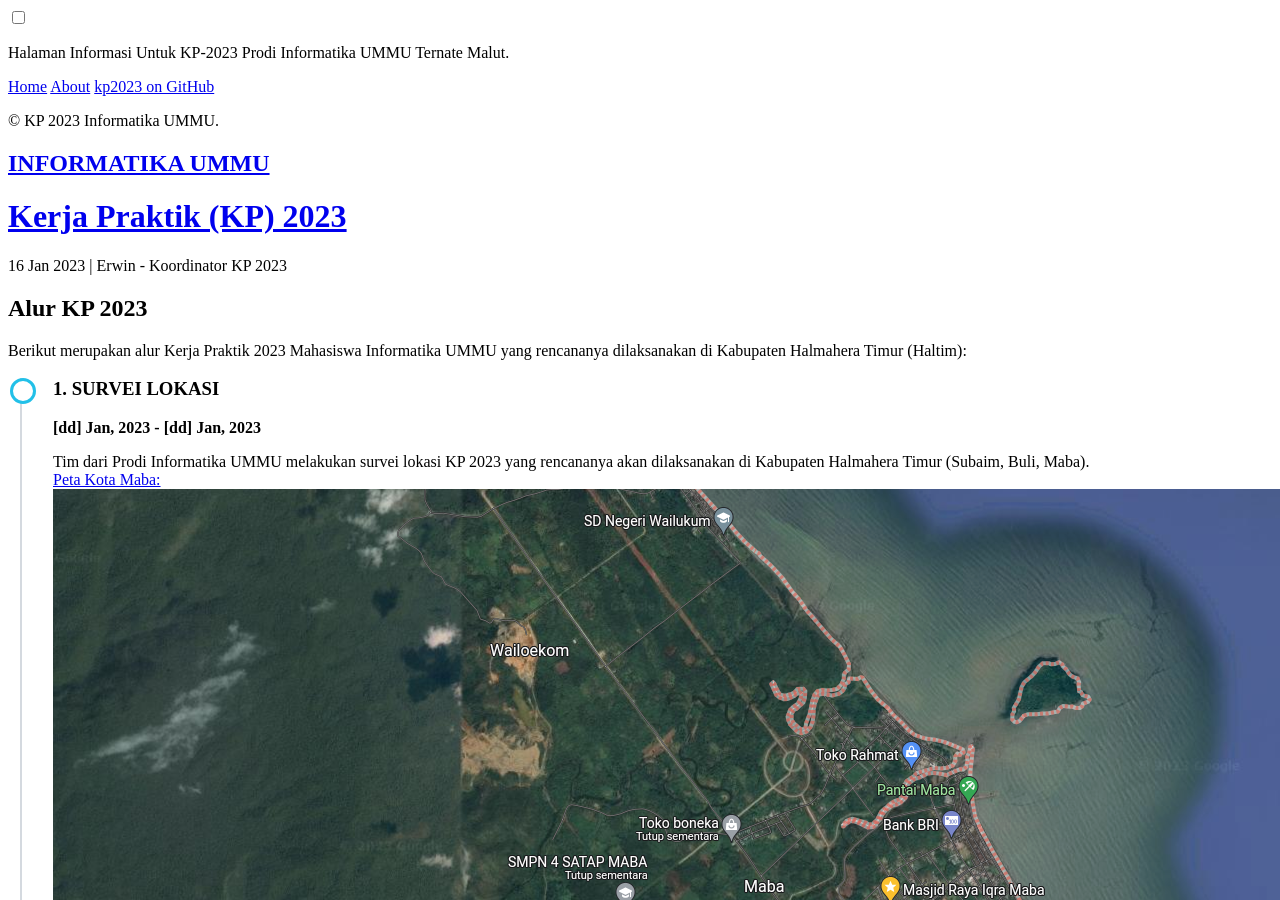
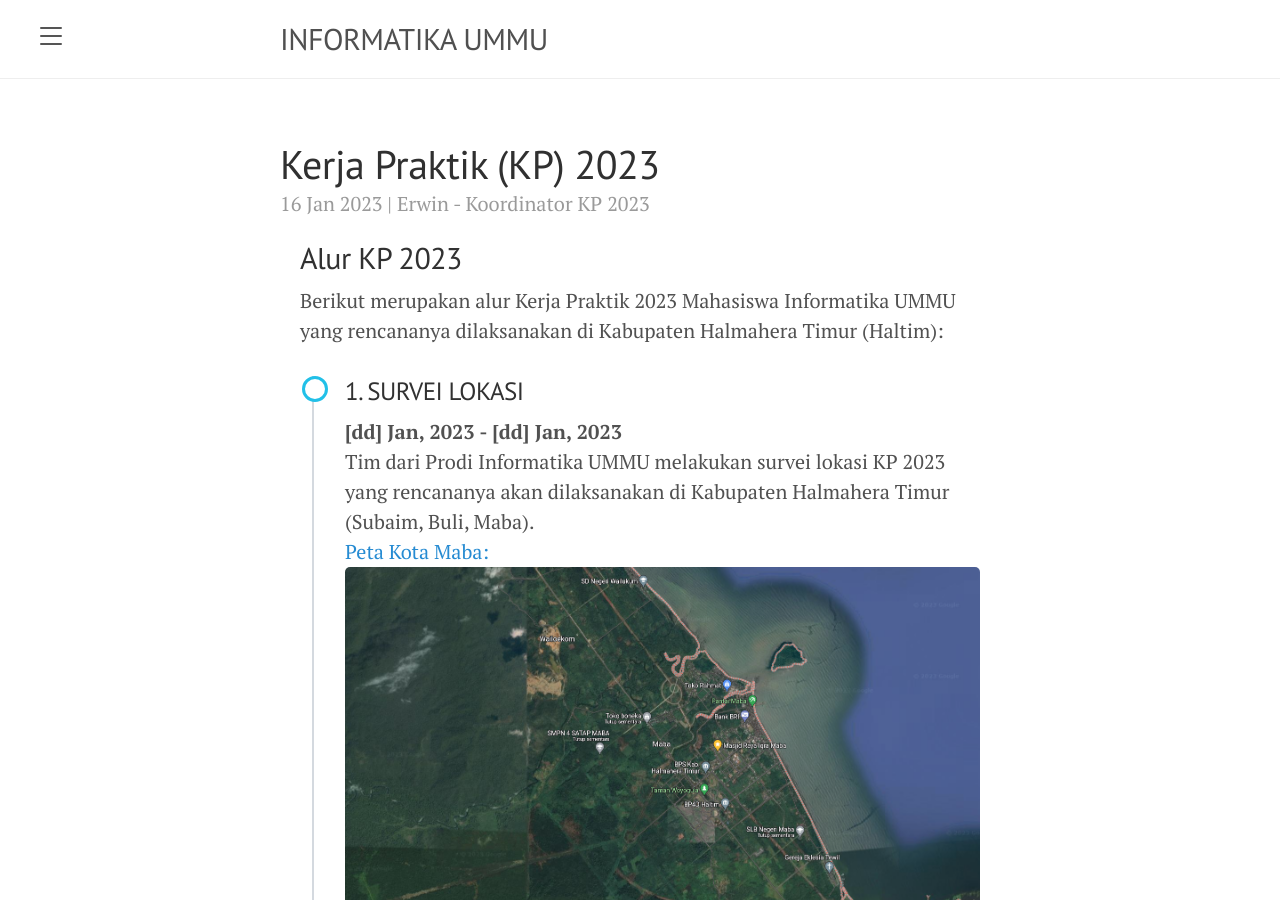
Before and after one commit to infoummu/kp2023, a Jekyll site: the page built from index.html, in a window 1280 px wide and 900 px high. Built offline with Jekyll 4.4.1, drawn with Linux system fonts in a browser that asks for light colours; the list of posts is cut into pages by our own code.

Commit message:
Fix Post Infomasi KP 2023 v3

```diff
--- a/_config.yml
+++ b/_config.yml
@@ -4,7 +4,7 @@ tagline:             ''
 # tagline:             'Page Of KP 2023 Informatika UMMU'
 description:         'Halaman Informasi Untuk KP-2023 Prodi Informatika UMMU Ternate Malut.'
 url:                 https://infoummu.github.io/kp2023/
-baseurl:             '/kp2023/'
+baseurl:             ''
 paginate:            5
 # permalink:           pretty
 permalink:           /:title
--- a/_includes/sidebar.html
+++ b/_includes/sidebar.html
@@ -9,7 +9,7 @@
   </div>
 
   <nav class="sidebar-nav">
-    <a class="sidebar-nav-item{% if page.title == 'Home' %} active{% endif %}" href="{{ '/' | absolute_url }}">Home</a>
+    <a class="sidebar-nav-item{% if page.title == 'Home' %} active{% endif %}" href="{{ '/kp2023/' | absolute_url }}">Home</a>
 
     {% comment %}
       The code below dynamically generates a sidebar nav of pages with
--- a/_layouts/default.html
+++ b/_layouts/default.html
@@ -13,7 +13,7 @@
       <div class="masthead">
         <div class="container">
           <h2 class="masthead-title">
-            <a href="{{ site.baseurl }}/" title="Home">{{ site.title }}</a>
+            <a href="{{ site.baseurl }}/kp2023/" title="Home">{{ site.title }}</a>
             <small>{{ site.tagline }}</small>
           </h2>
         </div>
```
